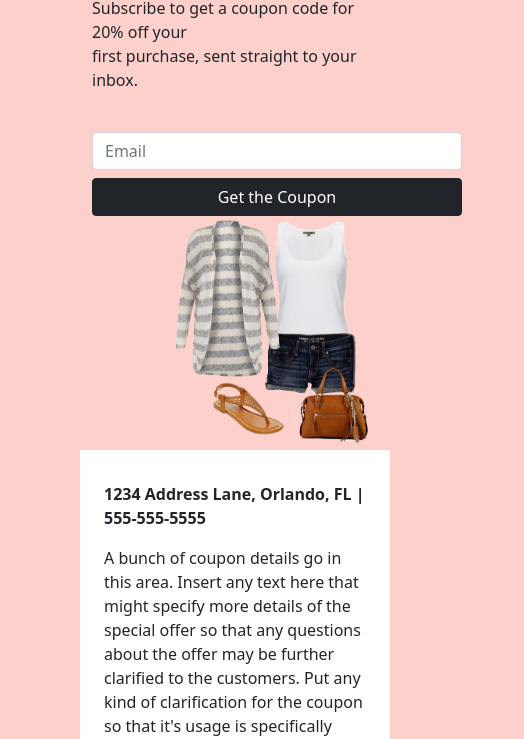
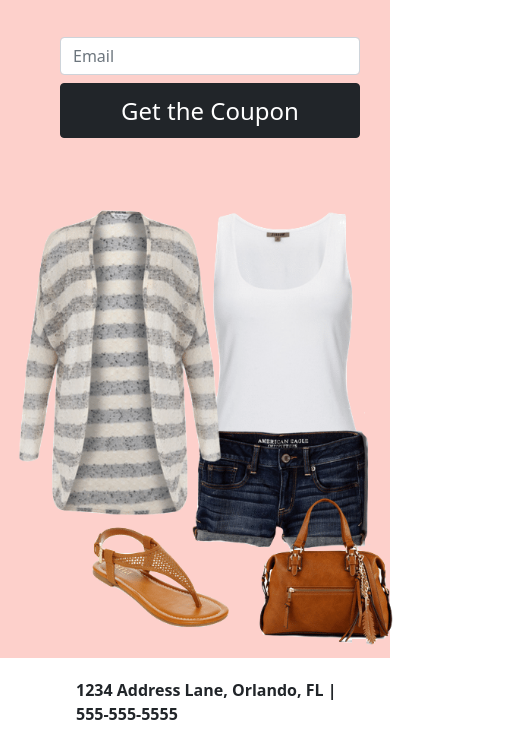
Before and after one commit to missysimmy/LandingPageTwo, a plain HTML site: page index.html in a window 390 px wide. Shown: the part 307-1046 px from the top of the page, 524 px wide, since content can reach past the window. Drawn offline with nearby package versions, Linux system fonts and the light colour scheme; a web font is replaced by a local one.

Commit message:
Finished up media queries.  Project complete.

```diff
--- a/index.html
+++ b/index.html
@@ -7,42 +7,46 @@
 	<link rel="stylesheet" href="styles.css">
 	<link href="https://cdn.jsdelivr.net/npm/bootstrap@5.1.0/dist/css/bootstrap.min.css" rel="stylesheet" integrity="sha384-KyZXEAg3QhqLMpG8r+8fhAXLRk2vvoC2f3B09zVXn8CA5QIVfZOJ3BCsw2P0p/We" crossorigin="anonymous">
 	<script src="https://cdn.jsdelivr.net/npm/bootstrap@5.1.0/dist/js/bootstrap.bundle.min.js" integrity="sha384-U1DAWAznBHeqEIlVSCgzq+c9gqGAJn5c/t99JyeKa9xxaYpSvHU5awsuZVVFIhvj" crossorigin="anonymous"></script>
+	<link rel="preconnect" href="https://fonts.googleapis.com">
+	<link rel="preconnect" href="https://fonts.gstatic.com" crossorigin>
+	<link href="https://fonts.googleapis.com/css2?family=Merriweather:wght@300&family=STIX+Two+Text&display=swap" rel="stylesheet">
 <title>Landing Page Two</title>
 </head>
-<body style="background-color:#fdd0cb;">
+<body>
 	<nav class="navbar">
 		<div class="container-fluid">
 			<span class="navbar-brand mb-0 h1">Your Shop Logo</span>
 		</div>
 	</nav>
-
+	<section id="main-content">
 		<div class="container-fluid">
 			<div class="row">
 				<div class="col-md-6 col-lg-6 col-xs-12">
 					<section class="content-a">
 						<h1 class="fw-bolder">Get ready.<br>We're opening soon!</h1>
-					<p>Subscribe to get a coupon code for 20% off your<br> first purchase, sent straight to your inbox.</p>
+						<p class="subscribe">Subscribe to get a coupon code for 20% off your<br> first purchase, sent straight to your inbox.</p>
 						<div class="mb-2">
 							<label for="exampleFormControlInput1" class="form-label"></label>
 							<input type="email" class="form-control" id="exampleFormControlInput1" placeholder="Email">
 						</div>
-					<button type="button" class="btn btn-dark">Get the Coupon</button>
+						<button type="button" class="btn btn-dark"><span class="coupon">Get the Coupon</span></button>
 				</section>
 				</div>
-			<div class="col">
+				<div class="col-md-6 col-lg-6 col-xs-12">
 					<section class="content-b">
-					<img class="img-fluid" src="img/outfits.png">
+						<img src="img/outfits.png">
 					</section>
 				</div>
 			</div>
 		</div>
-	<footer style="background-color: #ffffff;">
+</section>
+	<footer>
 		<div class="container">
 		<div class="container-fluid">
-			<div class="row">
-				<div class="col-xs-12">
-					<p class="fw-bolder">1234 Address Lane, Orlando, FL | 555-555-5555</p>
-					<p>A bunch of coupon details go in this area. Insert any text here that might specify more details of the special offer so that any questions about the offer may be further clarified to the customers. Put any kind of clarification for the coupon so that it's usage is specifically stated and call out the legal ramifications of any unauthorized usage of the coupon. Redemption instructions could go here.</p>
+			<div class="row justify-content-start">
+				<div class="col-md-12">
+					<p class="address">1234 Address Lane, Orlando, FL | 555-555-5555</p>
+					<p class="details">A bunch of coupon details go in this area. Insert any text here that might specify more details of the special offer so that any questions about the offer may be further clarified to the customers. Put any kind of clarification for the coupon so that it's usage is specifically stated and call out the legal ramifications of any unauthorized usage of the coupon. Redemption instructions could go here.</p>
 					<p>&copyCopyright | Legal Information</p>
 				</div>
 			</div>
--- a/styles.css
+++ b/styles.css
@@ -5,6 +5,10 @@
 }
 body {
 	height: 100vh;
+	font-family: 'STIX Two Text', serif;
+}
+#main-content {
+	background-color: #fdd0cb;
 }
 .navbar {
 	height: 100px;
@@ -22,26 +26,104 @@ h1 {
 	color: #ffffff;
 }
 #exampleFormControlInput1 {
-	width: 370px;
+	width: 500px;
 }
 button {
 	color: #ffffff;
-	width: 370px;
+	width: 500px;
+	height: 55px;
+}
+.coupon {
+	font-size: 1.5rem;
 }
 .content-a {
 	margin-top: 8rem;
-	margin-left: 5rem;
+	margin-left: 10rem;
+}
+.fw-bolder {
+	font-size: 4rem;
+}
+.subscribe {
+	font-size: 2rem;;
 }
 .content-b {
-	margin-left: 10rem;
+	margin-left: 8rem;
 }
 img {
-	width: 800px;
-	overflow: hidden;
+	width: 45rem;
 }
 /* FOOTER SECTION */
 footer {
-	background-color: #ffffff;
-	margin-left: 5rem;
 	padding-top: 2rem;
+	margin-left: 2rem;
 }
+.address {
+	font-weight: bold;
+}
+.details {
+	color: #808080;
+}
+/* MEDIA QUERIES */
+@media (max-width: 576px) {
+	h1 {
+		font-size: 2.2rem!important;
+		margin-top: -4rem!important;
+		margin-left: -20rem!important;
+	}
+	.content-a {
+		margin-left: 9rem!important;
+	}
+	.content-b {
+		margin-left: 6rem!important;
+	}
+	.subscribe {
+		font-size: 1rem;
+		margin-left: -8rem!important;
+	}
+	button {
+		margin-left: -8rem!important;
+		width: 300px;
+	}
+	#exampleFormControlInput1 {
+		margin-left: -8rem!important;
+		width: 300px;
+	}
+	footer {
+		padding: 20px;
+	}
+}
+@media (max-width: 768px) {
+	h1 {
+		margin-left: -6rem!important;
+		margin-top: -4rem!important;
+	}
+	.subscribe {
+		margin-left: -6rem!important;
+	}
+	#exampleFormControlInput1 {
+		margin-left: -6rem!important;
+	}
+	button {
+		margin-left: -6rem!important;
+	}
+	img {
+		width: 30rem;
+		margin-left: -2rem!important;
+	}
+}
+@media (max-width: 992px) {
+	h1 {
+		margin-top: -4rem!important;
+		margin-left: -7rem!important;
+		width: 30rem;
+	}
+	.subscribe {
+		margin-left: -7rem!important;
+		width: 25rem;
+	}
+	img {
+		width: 25rem;
+		margin-top: 4rem!important;
+		margin-left: -6rem!important;
+	}
+}
```
Lines whose indentation alone changed are shown as unchanged.
